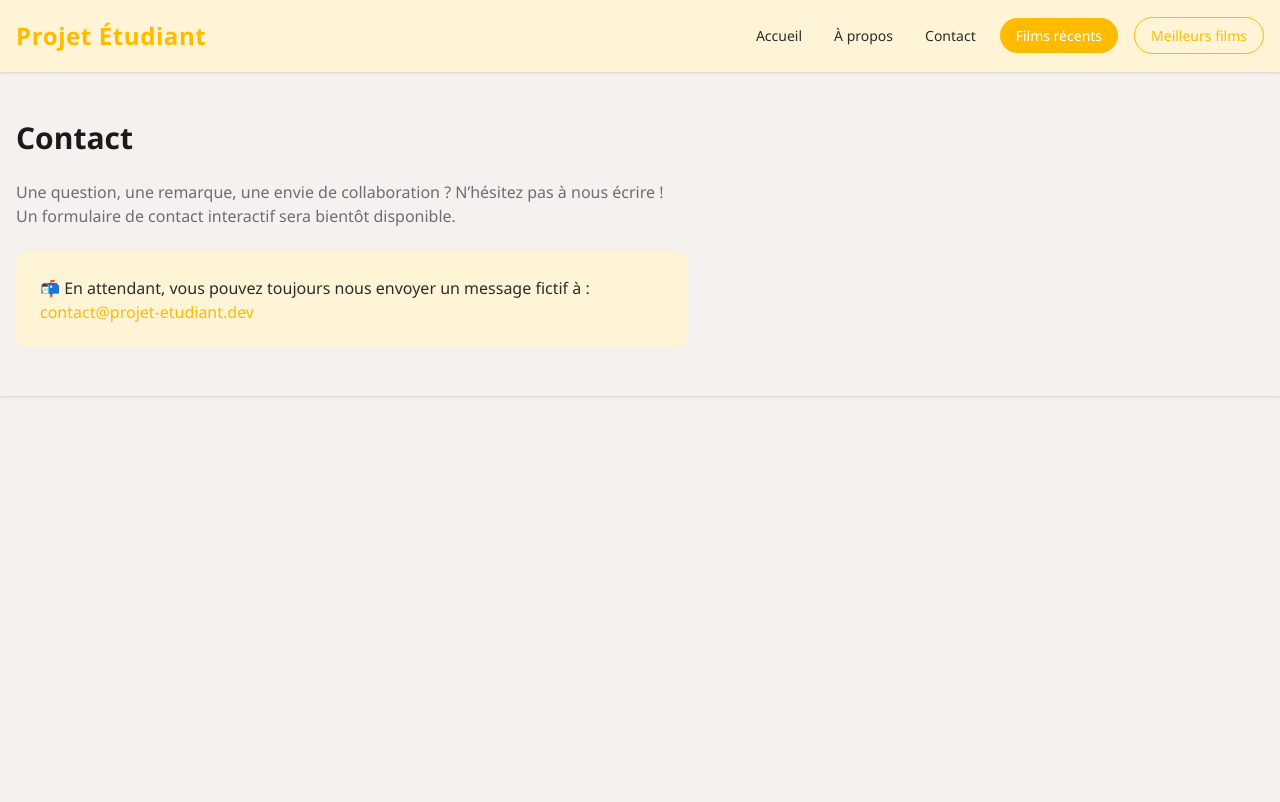
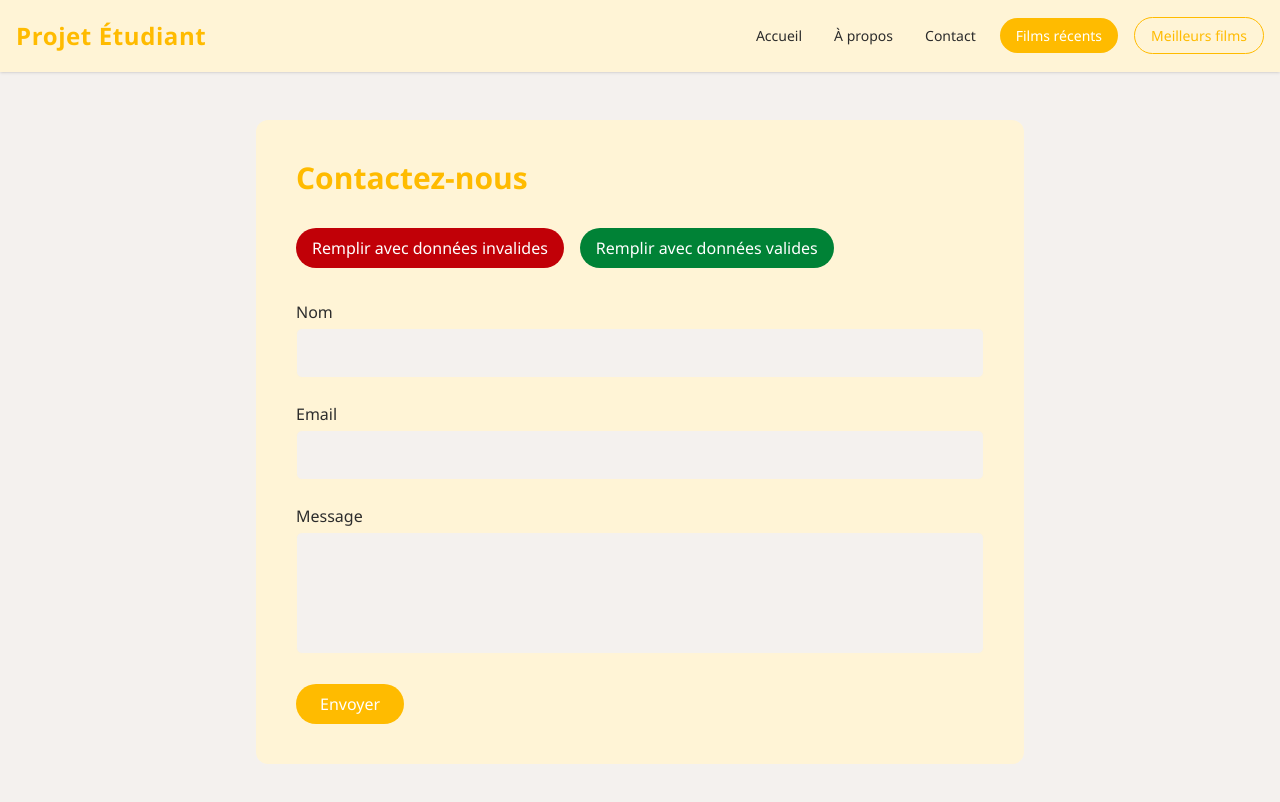
Before and after one commit to christophersemard/cours-nextjs, a Next.js app: page /contact in a window 1280 px wide. Shown: the top 802 px of the page. Built offline with nearby package versions, Linux system fonts and the light colour scheme.

Commit message:
exercice 5

```diff
--- a/package.json
+++ b/package.json
@@ -13,7 +13,9 @@
     "lottie-react": "^2.4.1",
     "next": "15.2.4",
     "react": "^19.0.0",
-    "react-dom": "^19.0.0"
+    "react-dom": "^19.0.0",
+    "react-hot-toast": "^2.5.2",
+    "zod": "^3.24.2"
   },
   "devDependencies": {
     "@eslint/eslintrc": "^3",
--- /dev/null
+++ b/src/app/contact/actions.ts
@@ -0,0 +1,32 @@
+"use server";
+
+import { z } from "zod";
+
+const contactSchema = z.object({
+    name: z
+        .string()
+        .min(2, "Le nom doit contenir au moins 2 caractères.")
+        .max(50, "Le nom ne doit pas dépasser 50 caractères."),
+    email: z.string().email("Adresse e-mail invalide."),
+    message: z
+        .string()
+        .min(20, "Le message doit contenir au moins 10 caractères."),
+});
+
+export async function submitContactForm(formData: FormData) {
+    const data = {
+        name: formData.get("name"),
+        email: formData.get("email"),
+        message: formData.get("message"),
+    };
+
+    const result = contactSchema.safeParse(data);
+
+    if (!result.success) {
+        const errors = result.error.flatten().fieldErrors;
+        // On jette une erreur pour que toast.promise la détecte
+        return { validation: true, errors };
+    }
+
+    return { success: true };
+}
--- a/src/app/contact/page.tsx
+++ b/src/app/contact/page.tsx
@@ -1,23 +1,185 @@
+"use client";
 
-import { Metadata } from 'next';
-
-export const metadata: Metadata = {
-    title: "Contact",
-    description: "Contactez-nous pour toute question ou collaboration.",
-};
+import { submitContactForm } from "./actions";
+import { useState, useTransition, useRef } from "react";
+import toast from "react-hot-toast";
 
 export default function ContactPage() {
+    const formRef = useRef<HTMLFormElement>(null);
+
+    const [errors, setErrors] = useState<Record<string, string[]>>({});
+    const [success, setSuccess] = useState(false);
+    const [isPending, startTransition] = useTransition();
+    const [loading, setLoading] = useState(false);
+
+    type ValidationError = {
+        validation: boolean;
+        errors?: Record<string, string[]>;
+    };
+    type Success = {
+        success: boolean;
+    };
+    type Response = Success | ValidationError;
+
+    const handleSubmit = (formData: FormData) => {
+
+        startTransition(() => {
+            setLoading(true);
+            toast.promise(
+                submitContactForm(formData).then((response: Response) => {
+
+                    if ("validation" in response && response.validation) {
+                        setErrors(response.errors || {});
+                        setSuccess(false);
+
+                        return new Promise((_, reject) =>
+                            setTimeout(() => {
+                                setLoading(false);
+                                reject(new Error("Erreur de validation."));
+                            }, 2000)
+                        );
+                    }
+
+                    if ("success" in response && response.success) {
+                        return new Promise((resolve) =>
+                            setTimeout(() => {
+                                setErrors({});
+                                setSuccess(true);
+                                setLoading(false);
+                                resolve(true);
+                            }, 2000)
+                        );
+                    }
+                }),
+                {
+                    loading: "Envoi du message...",
+                    success: <b>Message envoyé avec succès !</b>,
+                    error: <b>Impossible d’envoyer le message.</b>,
+                }
+            );
+        });
+    };
+
+    const fillInvalidData = () => {
+        const form = formRef.current;
+        if (!form) return;
+
+        (form.elements.namedItem("name") as HTMLInputElement).value = "A";
+        (form.elements.namedItem("email") as HTMLInputElement).value = "jean.dupont@email.com";
+        (form.elements.namedItem("message") as HTMLTextAreaElement).value = "Trop court";
+        setErrors({});
+        setSuccess(false);
+    };
+
+    const fillValidData = () => {
+        const form = formRef.current;
+        if (!form) return;
+        (form.elements.namedItem("name") as HTMLInputElement).value = "Jean Dupont";
+        (form.elements.namedItem("email") as HTMLInputElement).value = "jean.dupont@email.com";
+        (form.elements.namedItem("message") as HTMLTextAreaElement).value = "Bonjour, ceci est un message de test complet.";
+        setErrors({});
+        setSuccess(false);
+    };
+
     return (
-        <section className="space-y-6 max-w-2xl">
-            <h2 className="text-3xl font-bold">Contact</h2>
-            <p className="text-secondary">
-                Une question, une remarque, une envie de collaboration ? N’hésitez pas à nous écrire ! Un formulaire de contact interactif sera bientôt disponible.
-            </p>
-            <div className="bg-accent-muted p-6 rounded-xl">
-                <p className="text-primary font-medium">
-                    📬 En attendant, vous pouvez toujours nous envoyer un message fictif à : <span className="text-accent">contact@projet-etudiant.dev</span>
+        <section className="bg-accent-muted rounded-xl p-10 max-w-3xl mx-auto space-y-8">
+            <h2 className="text-3xl font-bold text-accent">Contactez-nous</h2>
+
+
+
+            {
+                !success && (
+                    <>
+                        {/* Boutons de remplissage */}
+                        <div className="flex gap-4">
+                            <button
+                                onClick={fillInvalidData}
+                                type="button"
+                                className="px-4 py-2 bg-red-700 text-white rounded-full hover:bg-red-600 transition cursor-pointer"
+                            >
+                                Remplir avec données invalides
+                            </button>
+                            <button
+                                onClick={fillValidData}
+                                type="button"
+                                className="px-4 py-2 bg-green-700 text-white rounded-full hover:bg-green-600 transition cursor-pointer"
+                            >
+                                Remplir avec données valides
+                            </button>
+                        </div>
+
+                        {/* Formulaire */}
+                        <form
+                            ref={formRef}
+                            onSubmit={(e) => {
+                                e.preventDefault();
+                                const formData = new FormData(e.currentTarget);
+                                setSuccess(false);
+                                handleSubmit(formData);
+                            }}
+                            className="space-y-6"
+                        >
+                            <div>
+                                <label htmlFor="name" className="block font-medium text-primary mb-1">
+                                    Nom
+                                </label>
+                                <input
+                                    name="name"
+                                    id="name"
+                                    className="w-full border border-accent-muted bg-background p-3 rounded-md focus:outline-none focus:ring-2 focus:ring-accent transition"
+                                />
+                                {errors.name && (
+                                    <p className="text-red-500 text-sm mt-1">{errors.name[0]}</p>
+                                )}
+                            </div>
+
+                            <div>
+                                <label htmlFor="email" className="block font-medium text-primary mb-1">
+                                    Email
+                                </label>
+                                <input
+                                    name="email"
+                                    id="email"
+                                    type="email"
+                                    className="w-full border border-accent-muted bg-background p-3 rounded-md focus:outline-none focus:ring-2 focus:ring-accent transition"
+                                />
+                                {errors.email && (
+                                    <p className="text-red-500 text-sm mt-1">{errors.email[0]}</p>
+                                )}
+                            </div>
+
+                            <div>
+                                <label htmlFor="message" className="block font-medium text-primary mb-1">
+                                    Message
+                                </label>
+                                <textarea
+                                    name="message"
+                                    id="message"
+                                    rows={4}
+                                    className="w-full border border-accent-muted bg-background p-3 rounded-md focus:outline-none focus:ring-2 focus:ring-accent transition resize-none"
+                                />
+                                {errors.message && (
+                                    <p className="text-red-500 text-sm mt-1">{errors.message[0]}</p>
+                                )}
+                            </div>
+
+                            <button
+                                type="submit"
+                                disabled={loading}
+                                className="bg-accent text-white px-6 py-2 rounded-full hover:opacity-90 transition disabled:opacity-60"
+                            >
+                                {loading ? "Envoi..." : "Envoyer"}
+                            </button>
+                        </form>
+
+                    </>
+                )
+            }
+            {success && (
+                <p className="text-green-600 font-medium mt-4">
+                    Merci pour votre message, nous vous répondrons rapidement.
                 </p>
-            </div>
+            )}
         </section>
     );
 }
--- a/src/app/layout.tsx
+++ b/src/app/layout.tsx
@@ -2,6 +2,7 @@ import type { Metadata } from "next";
 import type { ReactNode } from "react";
 import Link from "next/link";
 import "./globals.css";
+import { Toaster } from "react-hot-toast";
 
 export const metadata: Metadata = {
   title: "Cours NextJS",
@@ -58,6 +59,8 @@ export default function RootLayout({ children }: { children: ReactNode }) {
           </nav>
         </header>
         <main className="container mx-auto px-4 py-12">{children}</main>
+
+        <Toaster position="top-center" />
       </body>
     </html>
   );
```
Also changed, not shown: 1 other file (tests, documents, lock files or other folders).
